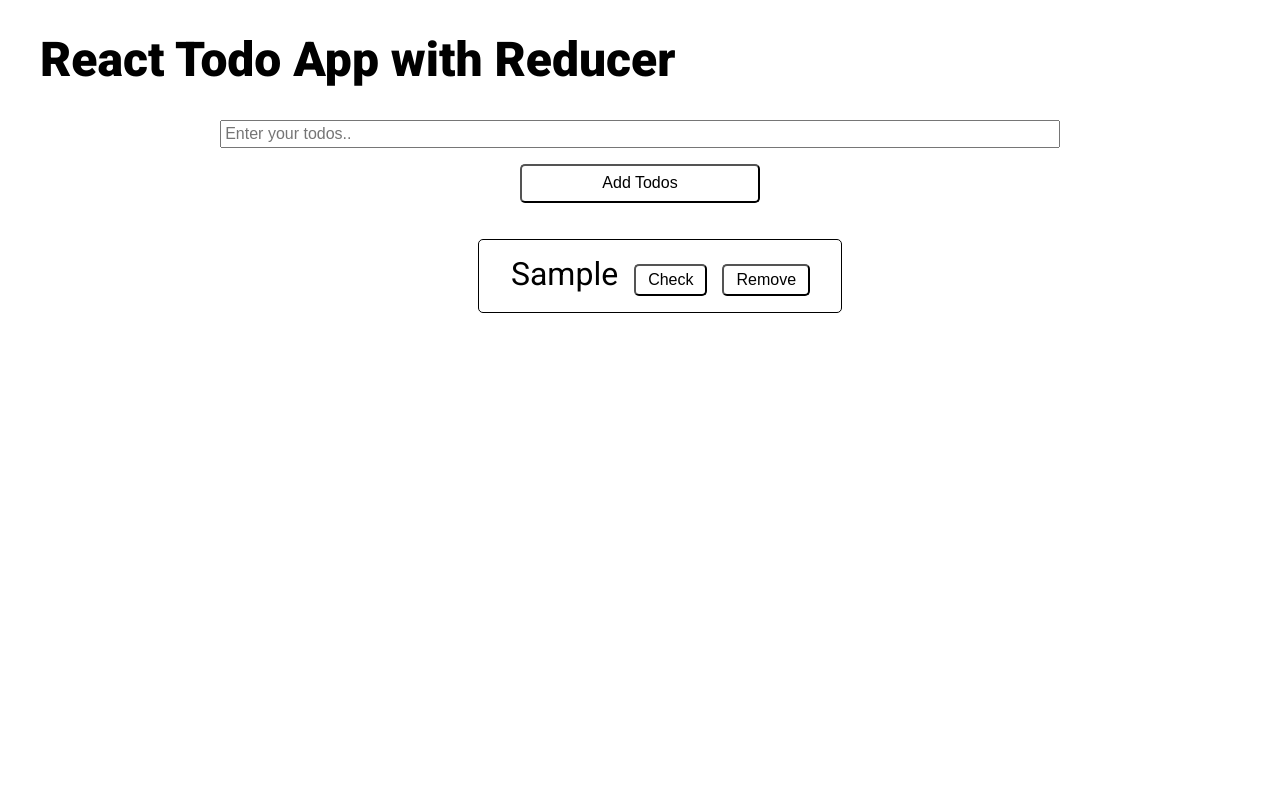
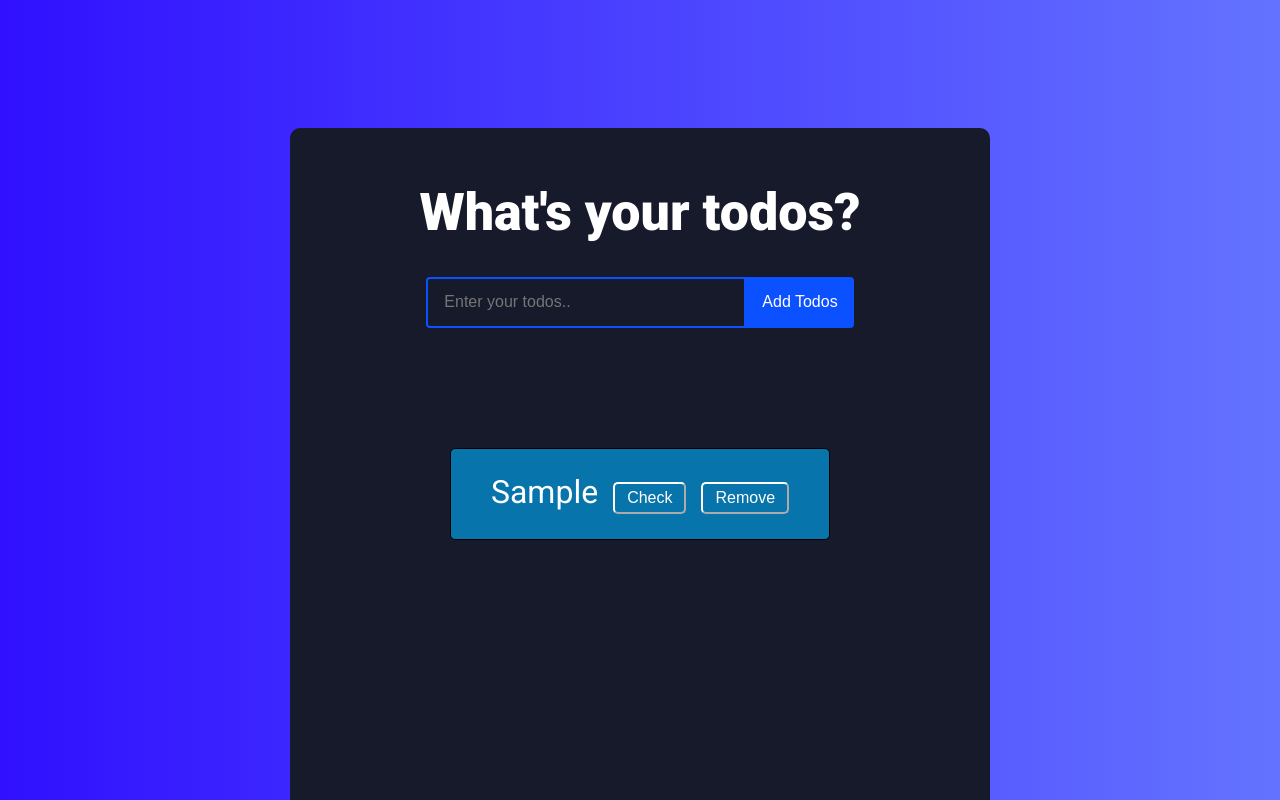
Before and after one commit to gichul0317/todo-app-with-reducer, a React (Create React App) app: page / in a window 1280 px wide. Both pictures are taken after typing "Sample" into the empty fields and a click on the button "Add Todos". Shown: the top 800 px of the page. Built offline with nearby package versions, Linux system fonts and the light colour scheme.

Commit message:
styling updated

```diff
--- a/src/App.css
+++ b/src/App.css
@@ -2,4 +2,9 @@
 
 body {
   font-family: 'Roboto', sans-serif;
+  background: linear-gradient(
+    90deg,
+    rgba(48, 16, 255, 1) 0%,
+    rgba(100, 115, 255, 1) 100%
+  );
 }
--- a/src/Components/Form/Form.js
+++ b/src/Components/Form/Form.js
@@ -1,4 +1,4 @@
-import React, { useReducer, useState } from 'react';
+import React, { useEffect, useReducer, useRef, useState } from 'react';
 import styles from './Form.module.css';
 import Lists from '../Lists/Lists';
 
@@ -27,6 +27,11 @@ function newTodo(name) {
 function Form(props) {
   const [todos, dispatchTodos] = useReducer(reducer, []);
   const [text, setText] = useState('');
+  const inputRef = useRef(null);
+
+  useEffect(() => {
+    inputRef.current.focus();
+  }, []);
 
   const submitHandler = (e) => {
     e.preventDefault();
@@ -39,13 +44,14 @@ function Form(props) {
 
   return (
     <div className={styles.container}>
-      <h1>React Todo App with Reducer</h1>
+      <h1>What's your todos?</h1>
       <form className={styles.form} onSubmit={submitHandler}>
         <input
           type="text"
           value={text}
           onChange={(e) => setText(e.target.value)}
           placeholder="Enter your todos.."
+          ref={inputRef}
         />
         <button type="submit">Add Todos</button>
       </form>
--- a/src/Components/Form/Form.module.css
+++ b/src/Components/Form/Form.module.css
@@ -1,34 +1,48 @@
 .container {
-  max-width: 1200px;
+  max-width: 700px;
   width: 100%;
-  margin: 0 auto;
+  min-height: 700px;
+  height: 100%;
+  margin: 10% auto;
+  background-color: #161a2b;
+  border-radius: 10px;
+  text-align: center;
+  padding: 20px;
 }
 
 h1 {
   font-weight: 900;
-  font-size: 3rem;
+  font-size: 52px;
+  color: #fff;
 }
 
 .form {
   display: flex;
-  flex-direction: column;
   justify-content: center;
+  align-items: center;
+  margin: auto;
 }
 
 .form input {
-  width: 70%;
-  margin: auto;
-  padding: 0.2rem;
+  padding: 14px 32px 14px 16px;
+  border-radius: 4px 0 0 4px;
+  border: 2px solid #0c51ff;
+  outline: none;
+  width: 320px;
+  background: transparent;
+  color: #fff;
 }
 
 .form button {
-  width: 20%;
-  margin: auto;
-  margin-top: 1rem;
-  padding: 0.5rem;
-  background-color: transparent;
-  border-radius: 5px;
   cursor: pointer;
+  padding: 16px;
+  border: none;
+  border-radius: 0 4px 4px 0;
+  cursor: pointer;
+  outline: none;
+  background-color: #0c51ff;
+  color: #fff;
+  text-transform: capitalize;
 }
 
 ul {
@@ -37,4 +51,10 @@ ul {
   justify-content: center;
   align-items: center;
   list-style: none;
+  margin-top: 100px;
+  padding: 0;
 }
+
+ul p {
+  color: #fff;
+}
--- a/src/Components/Lists/Lists.module.css
+++ b/src/Components/Lists/Lists.module.css
@@ -1,22 +1,37 @@
 .lists {
   margin: 20px 0;
   border: 1px solid;
-  padding: 1rem;
+  padding: 25px;
   border-radius: 5px;
+  background-color: #42b9f5;
+}
+
+.lists:nth-child(4n + 1) {
+  background-color: #0774ab;
+}
+
+.lists:nth-child(4n + 2) {
+  background-color: #0344d2;
+}
+
+.lists:nth-child(4n + 3) {
+  background-color: #031655;
 }
 
 .lists span {
   font-size: 32px;
   font-weight: 400;
-  padding: 1rem;
+  padding: 15px;
 }
 
 .lists button {
   background-color: transparent;
+  border-color: #fff;
   border-radius: 5px;
   padding: 5px 12px;
   margin-right: 15px;
   cursor: pointer;
+  color: #fff;
 }
 
 .check {
@@ -24,5 +39,5 @@
 }
 
 .uncheck {
-  color: #000;
+  color: #fff;
 }
```
